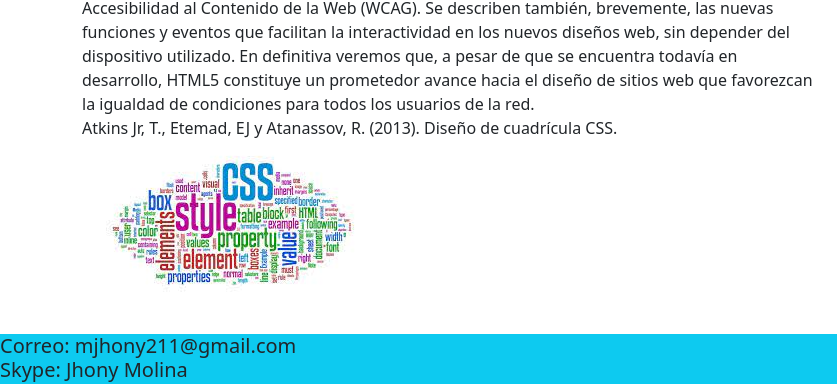
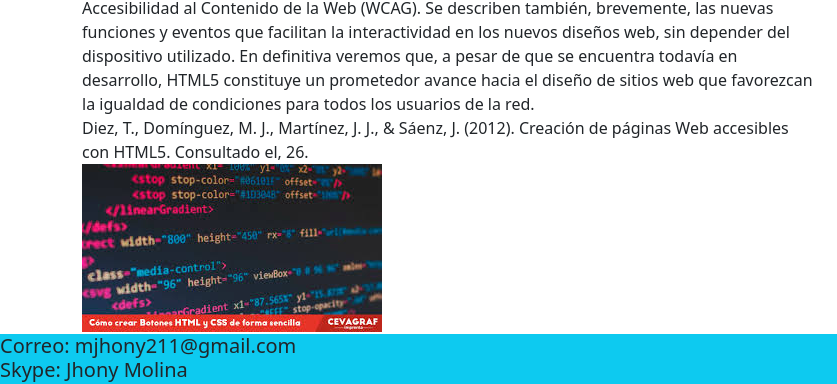
Before and after one commit to Jhony98/DSW-JHONYMOLINA, a plain HTML site: page fase4/temas2.html in a window 1280 px wide. Shown: the part 395-779 px from the top of the page, 0-837 px from the left. Drawn offline with nearby package versions, Linux system fonts and the light colour scheme.

Commit message:
FASE4
ACT

```diff
--- a/fase4/temas2.html
+++ b/fase4/temas2.html
@@ -70,6 +70,7 @@
           <div class="row">
               <div class="col-md-8">
                 <section>
+
                     <article>
                         La importancia y el alcance mundial que Internet tiene hoy en día en
                         nuestra sociedad hace imprescindible que se garantice su uso de forma
@@ -87,9 +88,10 @@
                         avance hacia el diseño de sitios web que favorezcan la igualdad de condiciones
                         para todos los usuarios de la red. </article>
                     <article>
-                        Atkins Jr, T., Etemad, EJ y Atanassov, R. (2013). Diseño de cuadrícula CSS.</article>
-                        <img src="img/images (1).jpeg" alt="css">
+                        Diez, T., Domínguez, M. J., Martínez, J. J., & Sáenz, J. (2012). Creación de páginas Web accesibles con HTML5. Consultado el, 26.</article>
+                        <img src="img/images.jpeg" alt="css">
                 </section>
+
               </div>
               <aside class="col-md-4">
                 <aside>
```
Also changed, not shown: fase4/temas.html (+3 -5 lines).
